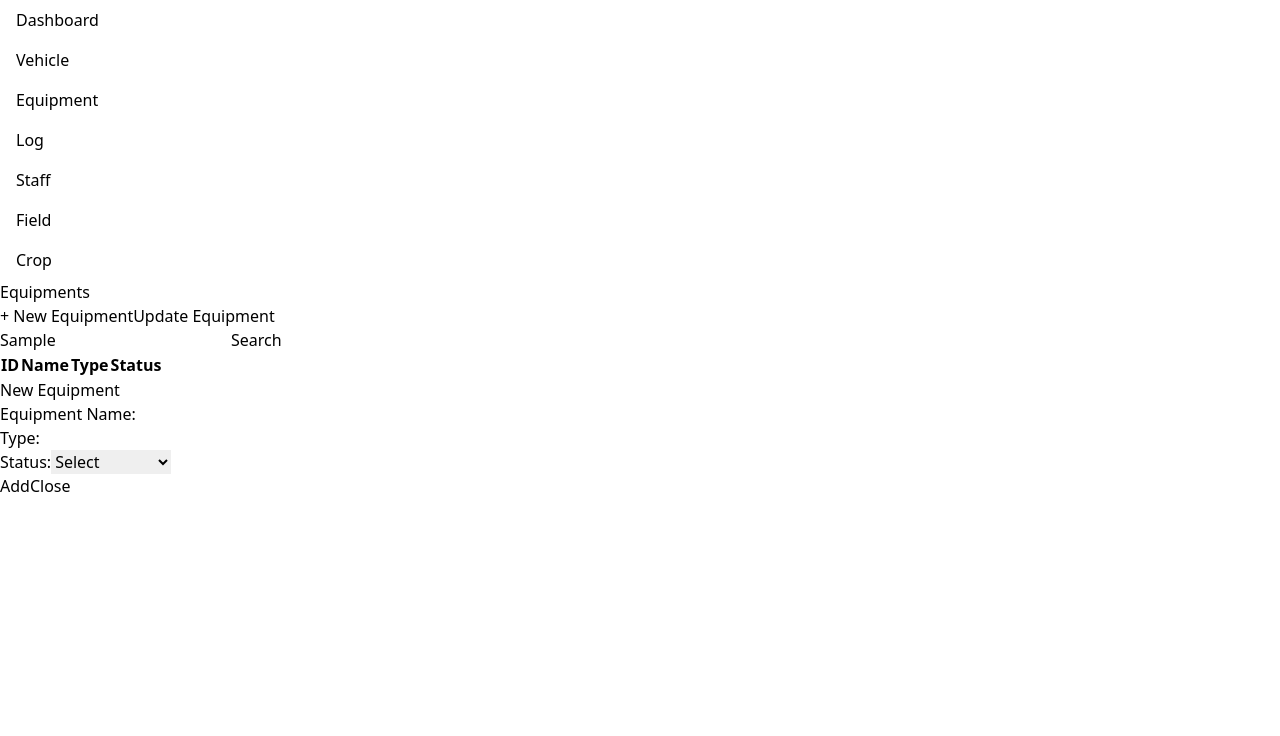
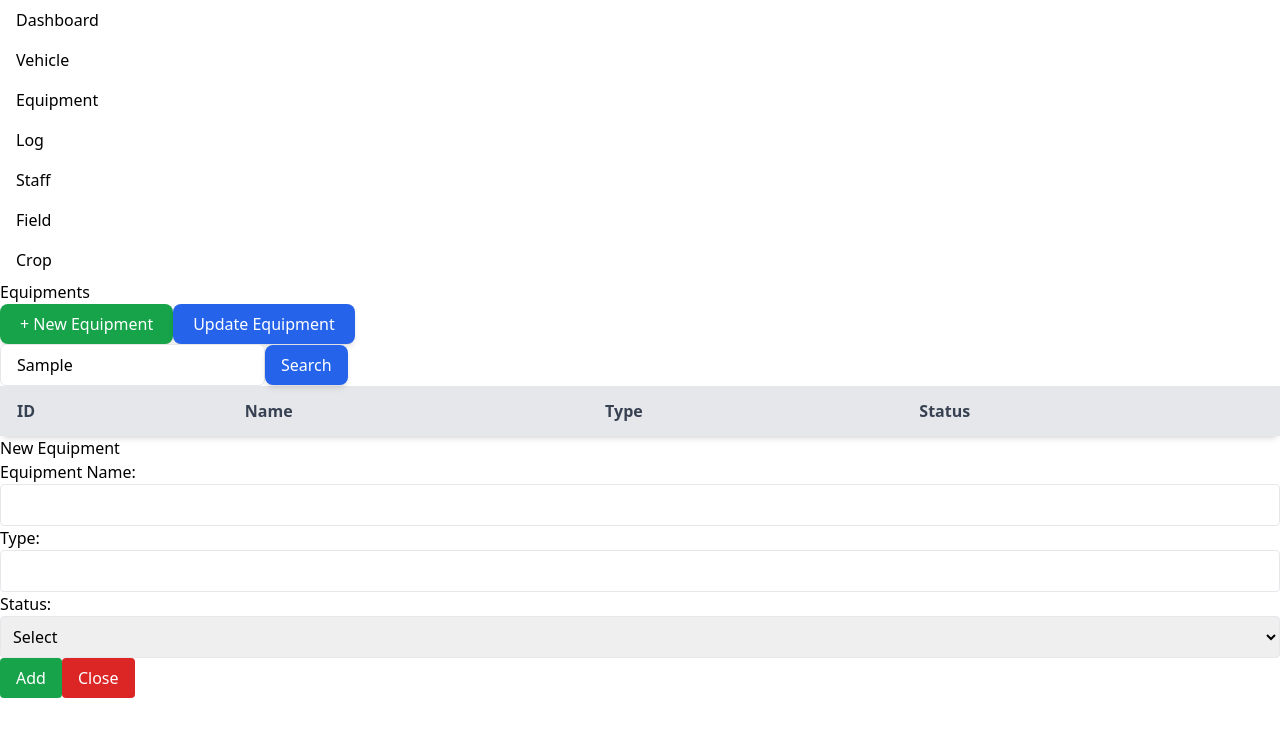
Before and after one commit to MinuraWije/green-shadow-frontend-react, a React (Vite) app: page /equipment in a window 1280 px wide. Both pictures are taken after typing "Sample" into the empty fields and a click on the button "+ New Equipment". Shown: the top 736 px of the page. Built offline with nearby package versions, Linux system fonts and the light colour scheme.

Commit message:
updated css stylings

```diff
--- a/src/index.css
+++ b/src/index.css
@@ -1,3 +1,58 @@
 @tailwind base;
 @tailwind components;
 @tailwind utilities;
+
+.modal-label{
+    @apply block font-medium
+}
+
+.modal-inputs{
+    @apply w-full p-2 border rounded
+}
+
+.modal-button-add{
+    @apply px-4 py-2 bg-green-600 text-white rounded
+}
+
+.modal-button-update{
+    @apply px-4 py-2 bg-blue-600 text-white rounded
+}
+
+.modal-button-delete{
+    @apply px-4 py-2 bg-red-600 text-white rounded
+}
+.modal-button-close{
+    @apply px-4 py-2 bg-red-600 text-white rounded
+}
+
+.button-add-modal{
+    @apply bg-green-600 text-white px-5 py-2 rounded-lg shadow-md hover:bg-green-700 transition duration-200
+}
+
+.button-update-modal{
+    @apply bg-blue-600 text-white px-5 py-2 rounded-lg shadow-md hover:bg-green-700 transition duration-200
+}
+
+.search-bar{
+    @apply border rounded-md py-2 px-4 focus:outline-none focus:ring-2 focus:ring-blue-500
+}
+
+.search-button{
+    @apply bg-blue-600 text-white px-4 py-2 rounded-lg shadow-md hover:bg-blue-700 transition duration-200
+}
+
+.table-design{
+    @apply w-full border border-gray-200 bg-gray-50 rounded-lg shadow-md
+}
+
+.thead-design{
+    @apply bg-gray-200 text-gray-700
+}
+
+.column-header{
+    @apply py-3 px-4 text-left
+}
+
+.table-data{
+    @apply py-3 px-4
+}
```
